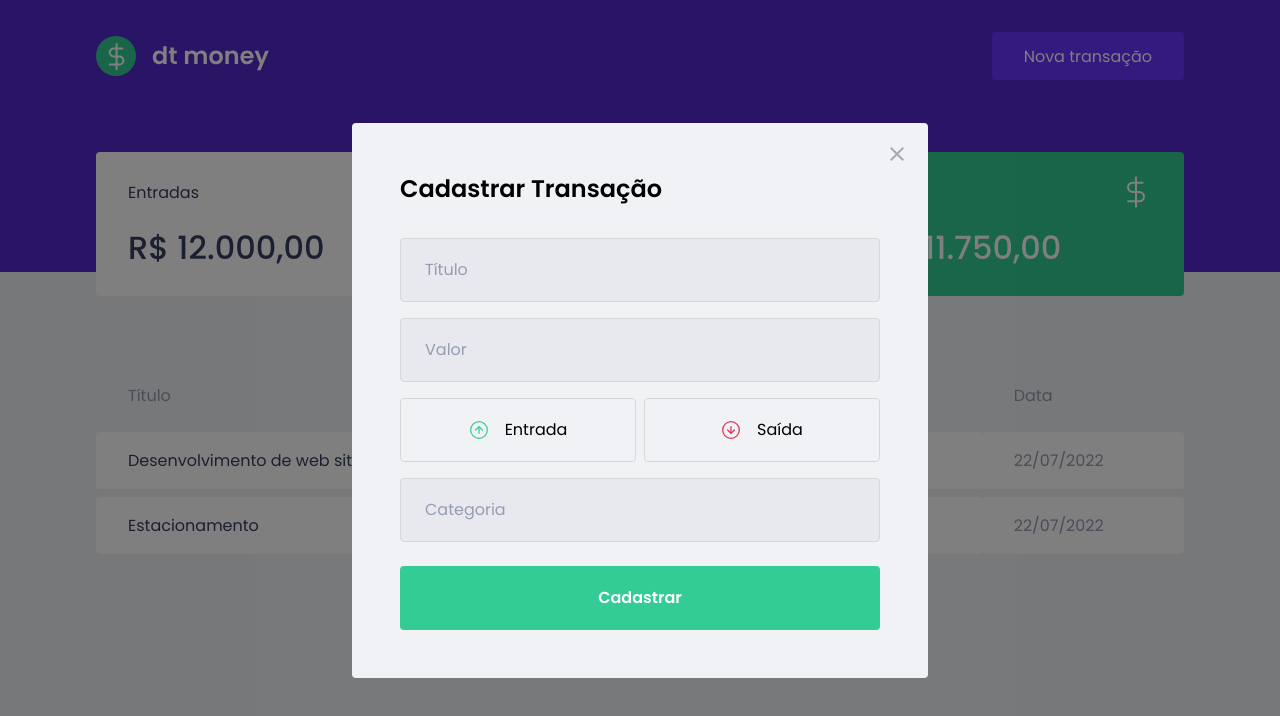
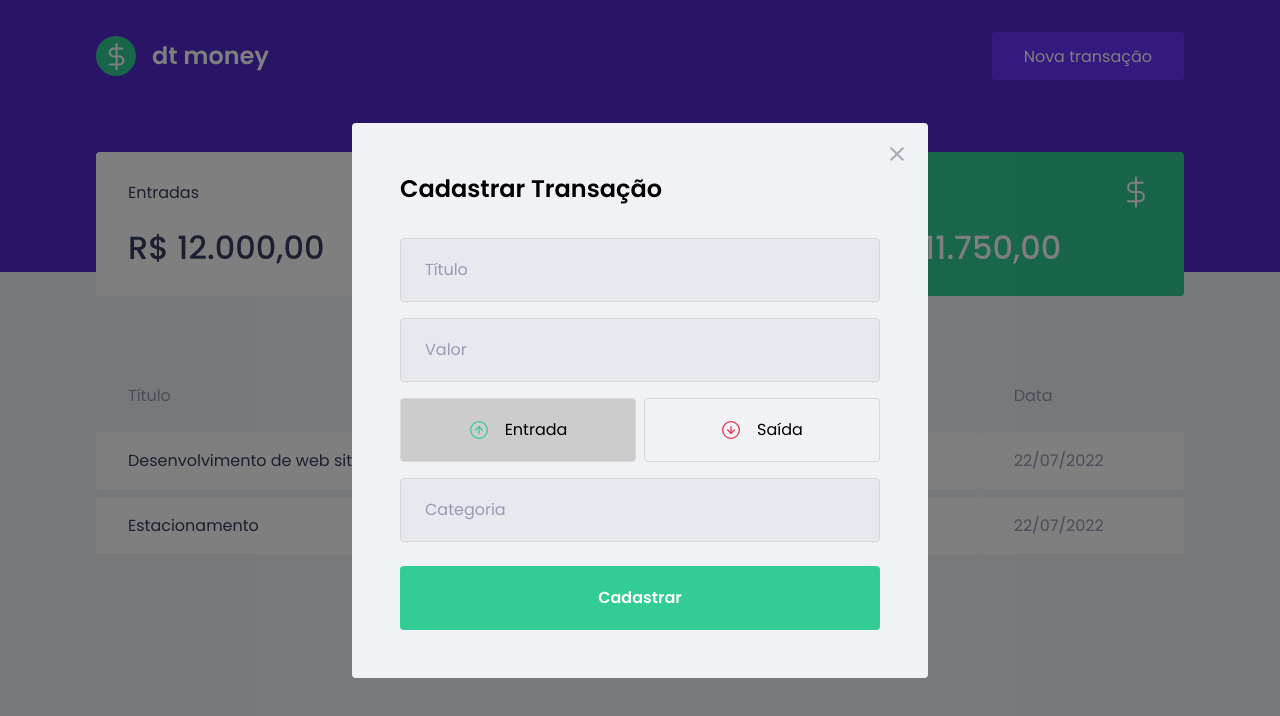
Before and after one commit to thuurzz/reactjs-rocketseat-chapter2, a React (Create React App) app in the folder ainda-tem-grana/: page / in a window 1280 px wide. Both pictures are taken after a click on the button "Nova transação". Shown: the top 716 px of the page. Built offline with nearby package versions, Linux system fonts and the light colour scheme; no server answers; what miragejs would draw is missing.

Commit message:
wip: funcionamento dos botões

```diff
--- a/ainda-tem-grana/src/components/NewTransactionModal/index.tsx
+++ b/ainda-tem-grana/src/components/NewTransactionModal/index.tsx
@@ -1,8 +1,9 @@
 import Modal from "react-modal";
-import { Container, TransactionTypeContainer } from "./styles";
+import { Container, RadioBox, TransactionTypeContainer } from "./styles";
 import closeImg from "../../assets/close.svg";
 import incomeImg from "../../assets/income.svg";
 import outcomeImg from "../../assets/outcome.svg";
+import { useState } from "react";
 
 interface NewTransactionModalProps {
   isOpen: boolean;
@@ -13,6 +14,8 @@
   isOpen,
   onClose,
 }: NewTransactionModalProps) {
+  const [type, setType] = useState("deposit");
+
   return (
     <Modal
       isOpen={isOpen}
@@ -31,15 +34,23 @@
         <input type="number" placeholder="Valor" />
 
         <TransactionTypeContainer>
-          <button type="button">
+          <RadioBox
+            type="button"
+            onClick={() => setType("deposit")}
+            isActive={type === "deposit"}
+          >
             <img src={incomeImg} alt="Entrada" />
             <span>Entrada</span>
-          </button>
+          </RadioBox>
 
-          <button type="button">
+          <RadioBox
+            type="button"
+            onClick={() => setType("withdraw")}
+            isActive={type === "withdraw"}
+          >
             <img src={outcomeImg} alt="Saída" />
             <span>Saída</span>
-          </button>
+          </RadioBox>
         </TransactionTypeContainer>
 
         <input type="text" placeholder="Categoria" />
--- a/ainda-tem-grana/src/components/NewTransactionModal/styles.ts
+++ b/ainda-tem-grana/src/components/NewTransactionModal/styles.ts
@@ -53,13 +53,18 @@
   display: grid;
   grid-template-columns: 1fr 1fr;
   gap: 0.5rem;
+`;
 
-  button {
+interface RadioBoxProps {
+  isActive: boolean;
+}
+
+export const RadioBox = styled.button<RadioBoxProps>`
   height: 4rem;
   border: 1px solid #d7d7d7;
+  border-radius: 0.25rem;
 
-    border-radius: 0.25rem;
-    background: transparent;
+  background: ${(props) => (props.isActive ? "#ccc" : "transparent")};
 
   display: flex;
   align-items: center;
@@ -82,5 +87,4 @@
     font-size: 1rem;
     color: var(--text-color);
   }
-  }
 `;
```
Lines whose indentation alone changed are shown as unchanged.
